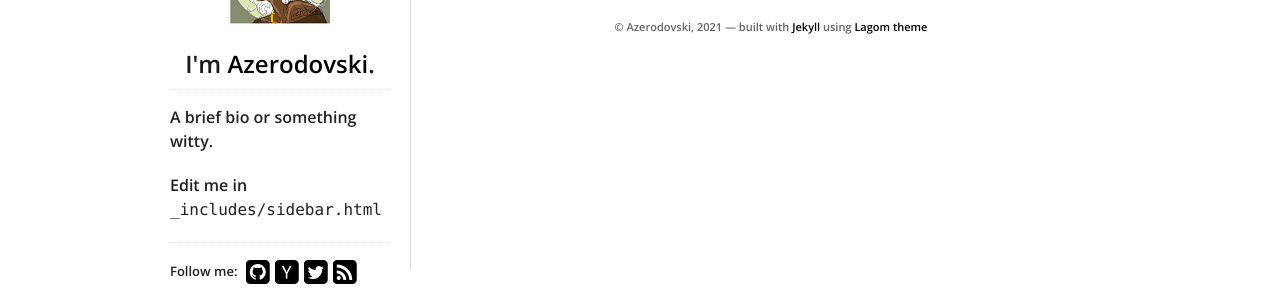
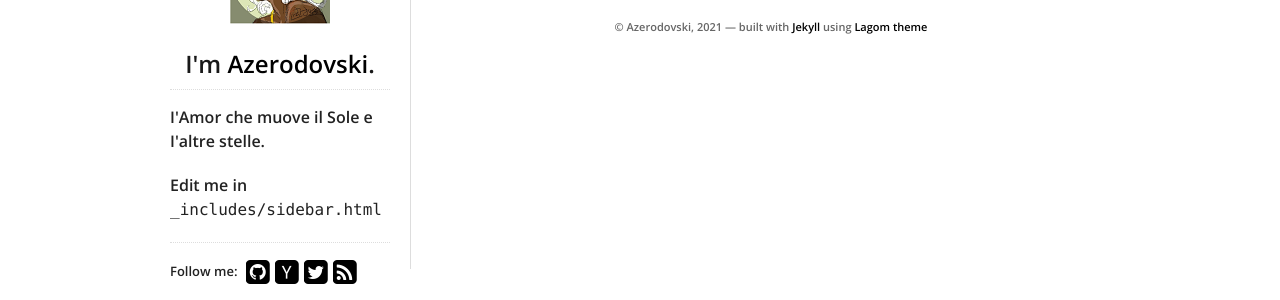
Before and after one commit to Azerodovski/azerodovski.github.io, a Jekyll site: the page built from index.html, in a window 1280 px wide. Shown: the part 163-463 px from the top of the page. Built offline with Jekyll 4.4.1, drawn with Linux system fonts in a browser that asks for light colours.

Commit message:
20210916-2

```diff
--- a/_data/theme.yml
+++ b/_data/theme.yml
@@ -18,7 +18,7 @@ social:
   #gravatar: 86e6ff8f75f9daef42d53b7f8002fd95
   #flickr: johndoe
 
-# "Hi, I'm _______"
+# "Greetings, I'm _______"
 name: Azerodovski
 email: test@example.com
 tagline: "weak opinions, strongly held"
--- a/_includes/sidebar.html
+++ b/_includes/sidebar.html
@@ -9,7 +9,7 @@
   </a>
   <h2>I'm <a href="https://space.bilibili.com/10504166">{{ site.data.theme.name }}</a>.</h2>
   <div id="bio">
-    <p>A brief bio or something witty.</p>
+    <p>I'Amor che muove il Sole e I'altre stelle.</p>
     <p>
       Edit me in <code>_includes/sidebar.html</code>
     </p>
```
